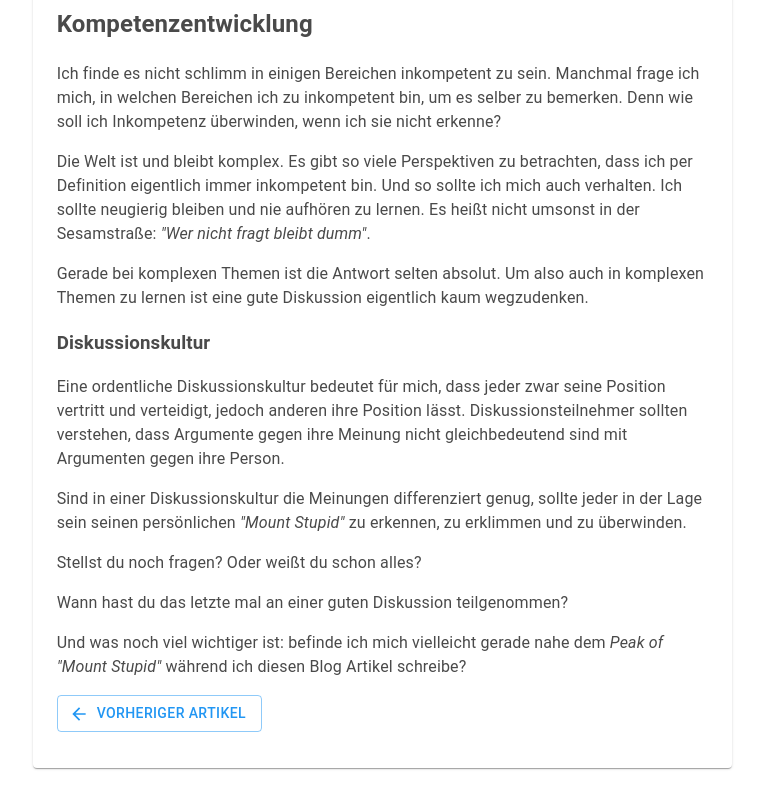
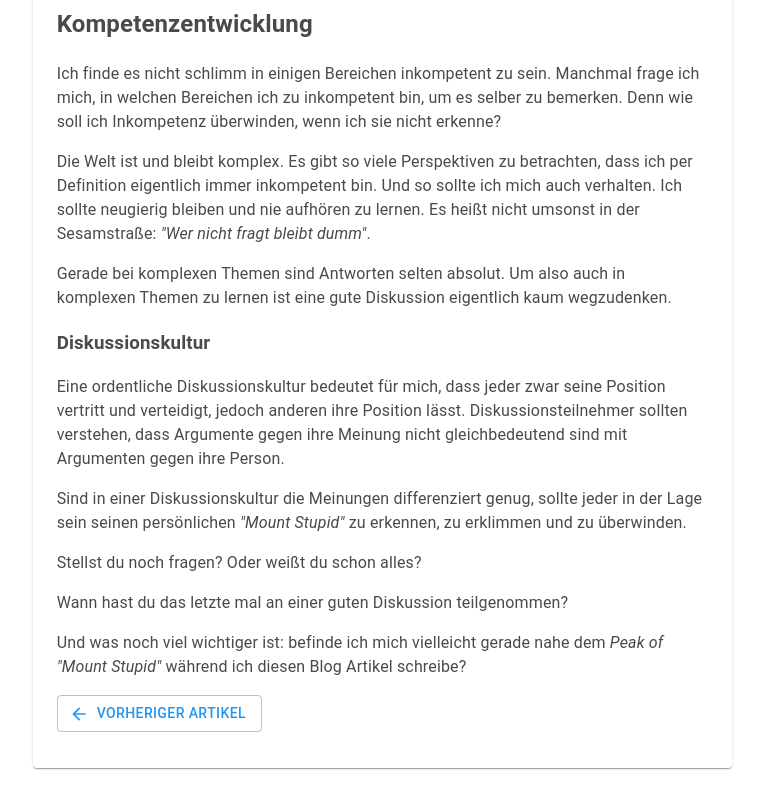
Before and after one commit to jpolack/blog, a Gatsby site: page /2020-06-10/ in a window 1280 px wide. Shown: the part 2223-3023 px from the top of the page, without its empty margins (69-833 px from the left). Built offline with nearby package versions, Linux system fonts and the light colour scheme; Gatsby itself is replaced by a stand-in of ours; some packages are replaced by stand-ins of ours.

Commit message:
Update 2020-06-10.md

```diff
--- a/src/posts/2020-06-10.md
+++ b/src/posts/2020-06-10.md
@@ -47,7 +47,7 @@ Ich finde es nicht schlimm in einigen Bereichen inkompetent zu sein. Manchmal fr
 
 Die Welt ist und bleibt komplex. Es gibt so viele Perspektiven zu betrachten, dass ich per Definition eigentlich immer inkompetent bin. Und so sollte ich mich auch verhalten. Ich sollte neugierig bleiben und nie aufhören zu lernen. Es heißt nicht umsonst in der Sesamstraße: _"Wer nicht fragt bleibt dumm"_.
 
-Gerade bei komplexen Themen ist die Antwort selten absolut. Um also auch in komplexen Themen zu lernen ist eine gute Diskussion eigentlich kaum wegzudenken.
+Gerade bei komplexen Themen sind Antworten selten absolut. Um also auch in komplexen Themen zu lernen ist eine gute Diskussion eigentlich kaum wegzudenken.
 
 ### Diskussionskultur
 
```
